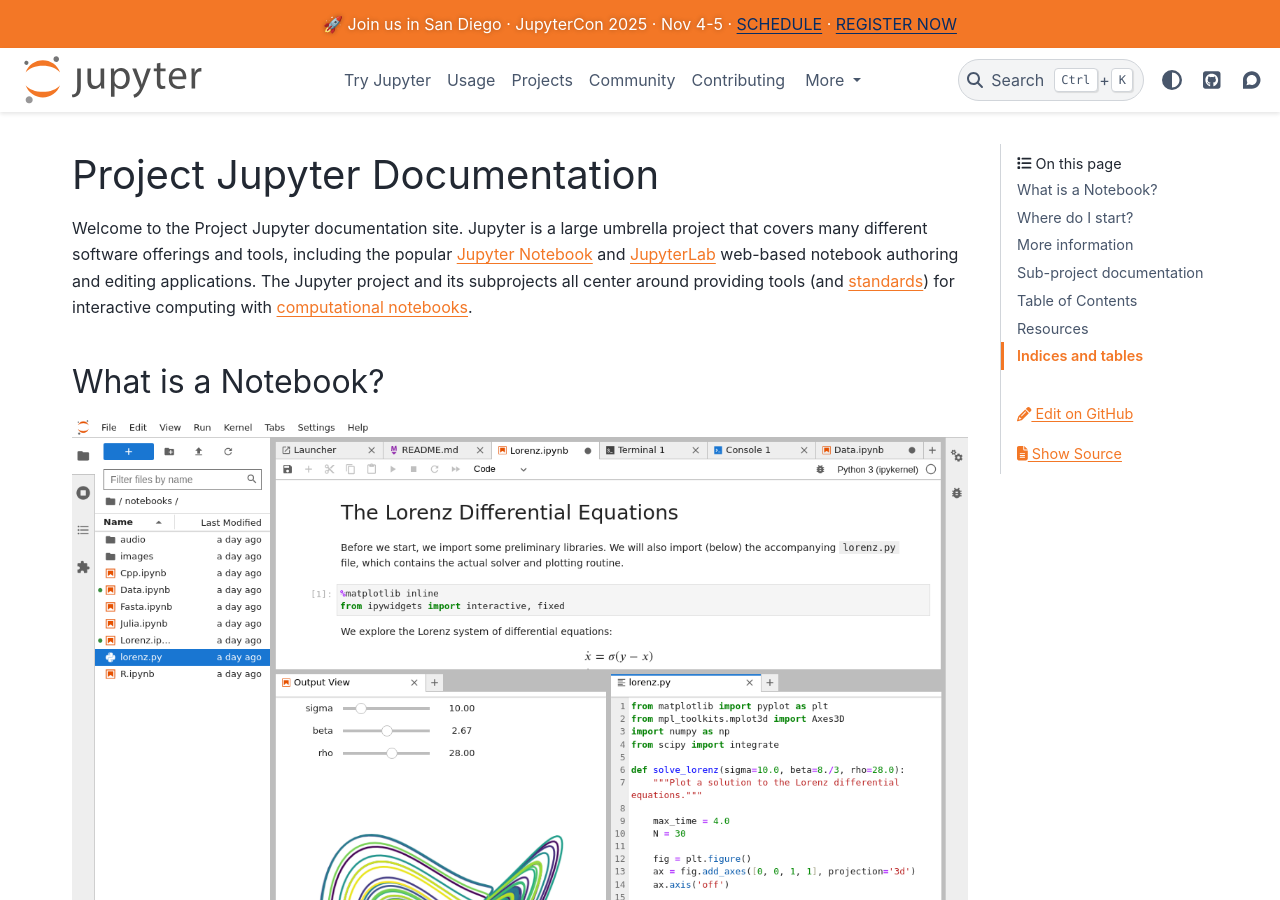
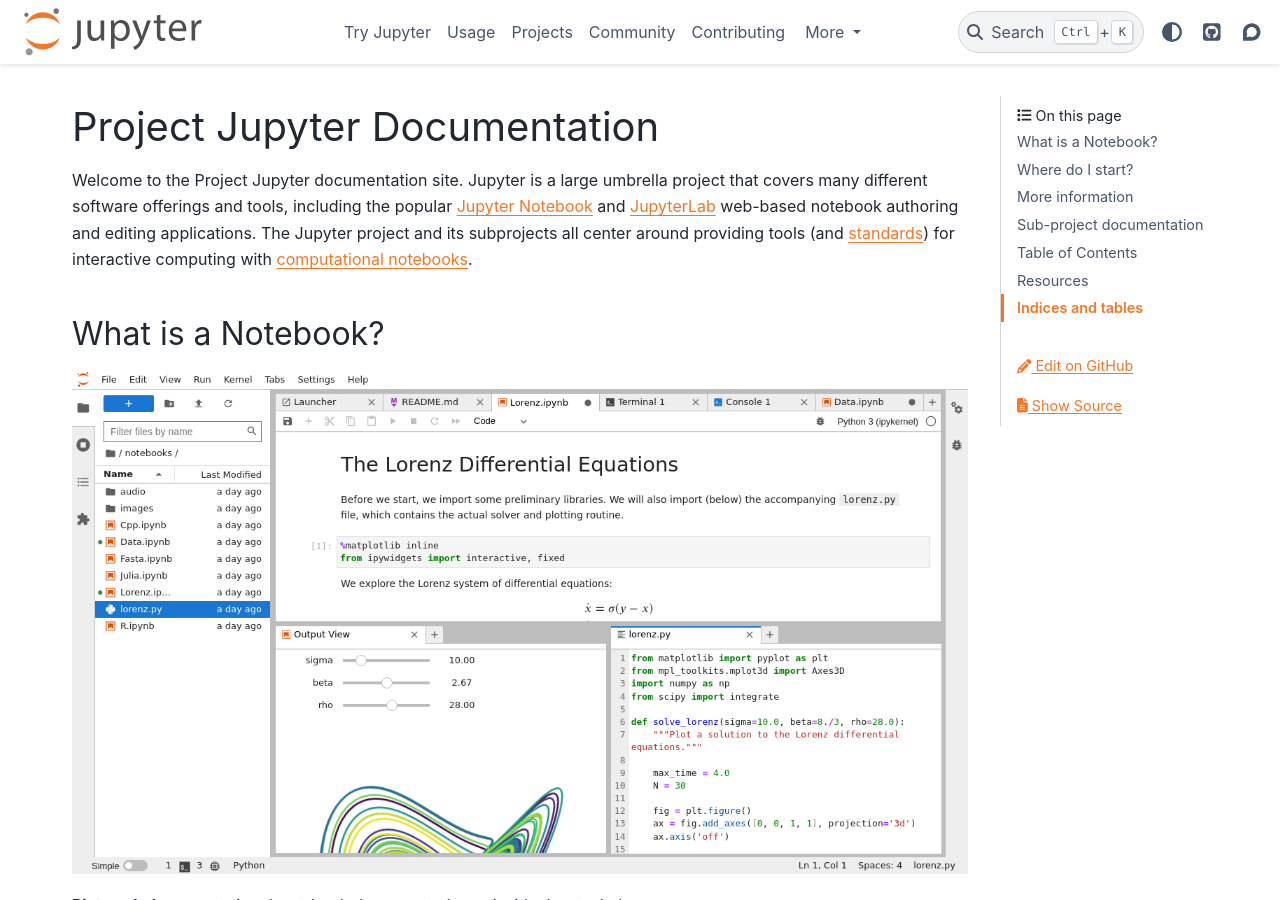
Before and after one commit to jupyter/jupyter, a Sphinx documentation site: the page built from docs/source/index.md, in a window 1280 px wide and 900 px high. Built offline with Sphinx 7.4.7 and the PyData theme 0.15.4, drawn with Linux system fonts in a browser that asks for light colours; pages that are not in the unit, such as notebooks, are missing from menus.

Commit message:
Remove JupyterCon banner announcement (#800)

```diff
--- a/docs/source/conf.py
+++ b/docs/source/conf.py
@@ -89,7 +89,6 @@
 }
 
 html_theme_options = {
-    "announcement": "🚀 Join us in San Diego · JupyterCon 2025 · Nov 4-5 · <a href=\"https://events.linuxfoundation.org/jupytercon/program/schedule/?ajs_aid=53afb00d-be65-4a99-9112-28cdaac99463\">SCHEDULE</a> · <a href=\"https://events.linuxfoundation.org/jupytercon/register/?ajs_aid=53afb00d-be65-4a99-9112-28cdaac99463\">REGISTER NOW</a>",
     "icon_links": [
         {
             "name": "GitHub",
```
